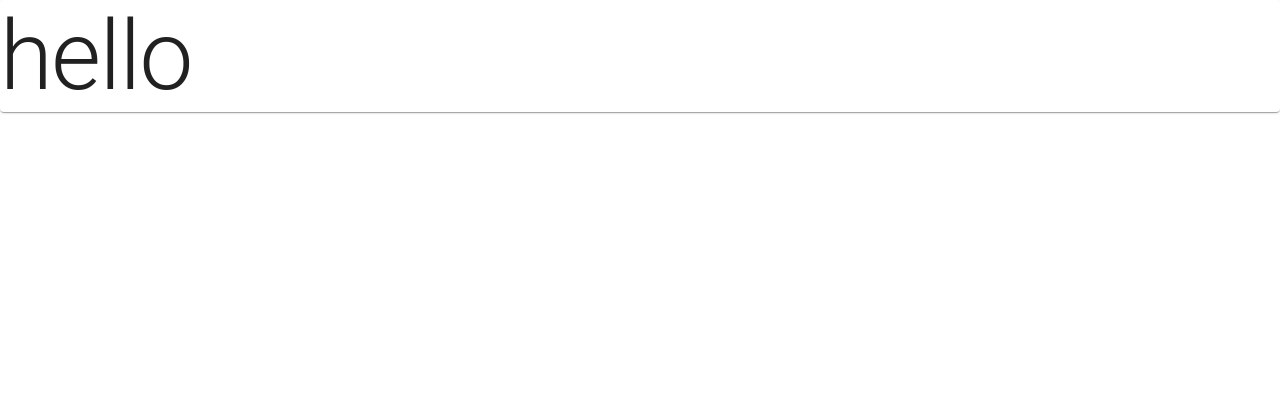
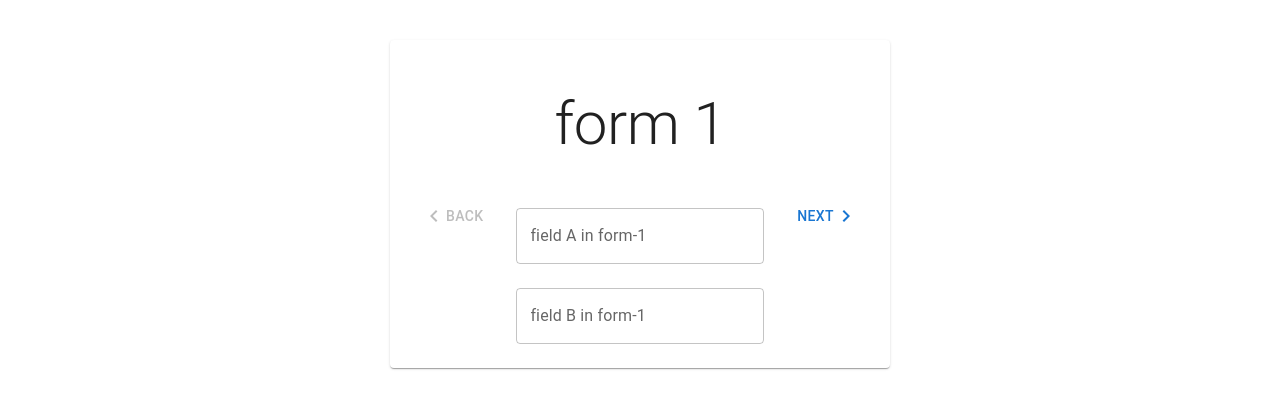
Before and after one commit to janosnanai/rhf-form-wiz-proto, a React (Vite) app: page / in a window 1280 px wide. Shown: the top 408 px of the page. Built offline with nearby package versions, Linux system fonts and the light colour scheme.

Commit message:
let's make a wiz

```diff
--- a/package.json
+++ b/package.json
@@ -14,6 +14,7 @@
     "@emotion/styled": "^11.11.0",
     "@hookform/devtools": "^4.3.1",
     "@hookform/resolvers": "^3.1.1",
+    "@mui/icons-material": "^5.11.16",
     "@mui/material": "^5.13.6",
     "react": "^18.2.0",
     "react-dom": "^18.2.0",
--- a/src/App.tsx
+++ b/src/App.tsx
@@ -1,11 +1,115 @@
-import { Typography, Paper } from "@mui/material";
+import {
+  Box,
+  Button,
+  Paper,
+  Portal,
+  Stack,
+  TextField,
+  Typography,
+} from "@mui/material";
+import {
+  NavigateBefore as BackIcon,
+  NavigateNext as NextIcon,
+} from "@mui/icons-material";
+import { DevTool } from "@hookform/devtools";
+import { useForm, useFormContext, FormProvider } from "react-hook-form";
+import { useState } from "react";
 
 function App() {
+  const [wizStage, setWizStage] = useState(0);
+  const formMethods = useForm();
+
+  function handleBack() {
+    if (wizStage === 0) return;
+    setWizStage((prev) => prev - 1);
+  }
+
+  function handleNext() {
+    if (wizStage === 2) return;
+    setWizStage((prev) => prev + 1);
+  }
+
   return (
-    <Paper>
-      <Typography variant="h1">hello</Typography>
-    </Paper>
+    <>
+      <Portal>
+        <DevTool control={formMethods.control} />
+      </Portal>
+      <Paper sx={{ m: "5rem auto", my: 5, p: 3, width: 500 }}>
+        <Box
+          sx={{
+            display: "flex",
+            gap: 3,
+            justifyContent: "space-between",
+            mt: 3,
+          }}
+        >
+          <FormProvider {...formMethods}>
+            <Button disabled={wizStage === 0} onClick={handleBack}>
+              <BackIcon /> back
+            </Button>
+
+            {wizStage === 0 && <Form1 />}
+            {wizStage === 1 && <Form2 />}
+            {wizStage === 2 && <Summary />}
+
+            <Button disabled={wizStage === 2} onClick={handleNext}>
+              next <NextIcon />
+            </Button>
+          </FormProvider>
+        </Box>
+      </Paper>
+    </>
   );
 }
 
 export default App;
+
+function Form1() {
+  const { register } = useFormContext();
+
+  return (
+    <Stack gap={3}>
+      <Typography variant="h2" sx={{ textAlign: "center", mb: 3 }}>
+        form 1
+      </Typography>
+      <TextField label="field A in form-1" {...register("form1.A")} />
+      <TextField label="field B in form-1" {...register("form1.B")} />
+    </Stack>
+  );
+}
+
+function Form2() {
+  const { register } = useFormContext();
+
+  return (
+    <Stack gap={3}>
+      <Typography variant="h2" sx={{ textAlign: "center", mb: 3 }}>
+        form 2
+      </Typography>
+      <TextField label="field A in form-2" {...register("form2.A")} />
+      <TextField label="field B in form-2" {...register("form2.B")} />
+    </Stack>
+  );
+}
+
+function Summary() {
+  const { getValues, handleSubmit } = useFormContext();
+
+  return (
+    <Stack gap={3}>
+      <Typography variant="h2" sx={{ textAlign: "center", mb: 3 }}>
+        Summary
+      </Typography>
+      <p>{JSON.stringify(getValues())}</p>
+      <Button
+        onClick={handleSubmit((formData) => {
+          console.log(formData);
+          alert(JSON.stringify(formData));
+        })}
+        variant="contained"
+      >
+        submit
+      </Button>
+    </Stack>
+  );
+}
```
Also changed, not shown: 1 other file (tests, documents, lock files or other folders).
